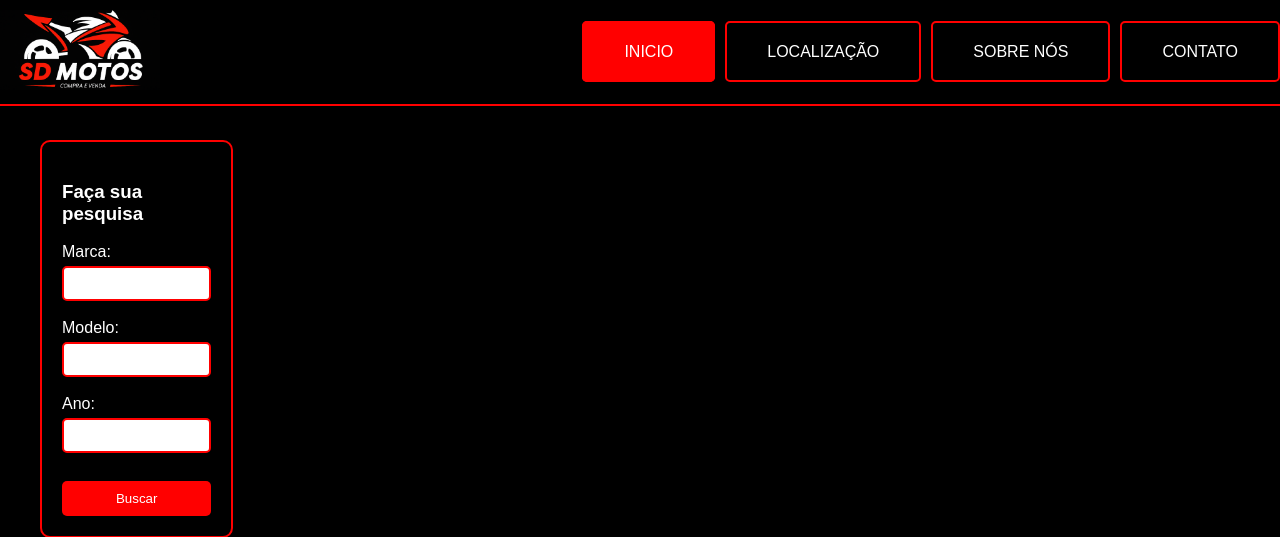
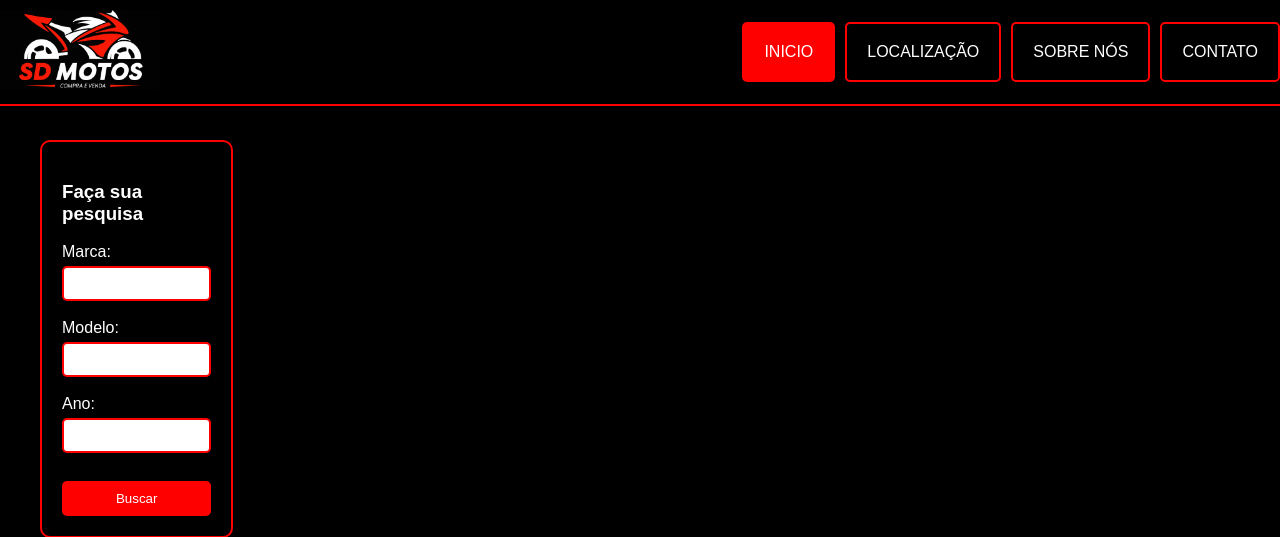
Before and after one commit to Kaytxt/ProjetoSD, a Flask app: page /home in a window 1280 px wide. Shown: the top 537 px of the page. Run offline with Flask 3, Linux system fonts and the light colour scheme.

Commit message:
Update style.css

```diff
--- a/static/css/style.css
+++ b/static/css/style.css
@@ -57,11 +57,19 @@ a{
     /* Estilo dos links do menu */
     color: #fff;
     text-decoration: none;
-    padding: 20px 40px;
+    padding: 10px 20px;
     border-radius: 5px;
     border: 2px solid #ff0000;
     margin-left: 10px;
     transition: 0.3s;
+    text-align: center;
+    box-sizing: border-box;
+    /* Adicionando flex para alinhar o texto verticalmente */
+    display: flex;
+    justify-content: center;
+    align-items: center;
+    height: 60px; /* Altura fixa para acomodar duas linhas */
+    line-height: 1.2; /* Ajuste a altura da linha conforme necessário */
 }
 
 .nav-link:hover, .nav-link.active {
@@ -169,17 +177,19 @@ h1, h2 {
 }
 
 .btn-card {
-    /* Estilo do botão "Veja mais" */
 background-color: #ff0000;
 color: #fff;
 border: none;
-    padding: 8px 80px;
+padding: 8px 15px; /* Reduzi o padding horizontal */
 text-decoration: none;
 border-radius: 5px;
-    display: float;
+display: block;
 margin-top: 10px;
 text-align: center;
-    width: 100%;
+width: 80%; /* Reduzi a largura para dar uma margem e evitar quebras */
+margin-left: auto;
+margin-right: auto;
+box-sizing: border-box; /* Garante que o padding não aumente a largura total */
 }
 
 
@@ -226,7 +236,7 @@ margin-bottom: 20px;
 }
 
 .about-image img {
-max-width: 100%;
+max-width: 60%;
 border-radius: 10px;
 }
 
```
Lines whose indentation alone changed are shown as unchanged.
